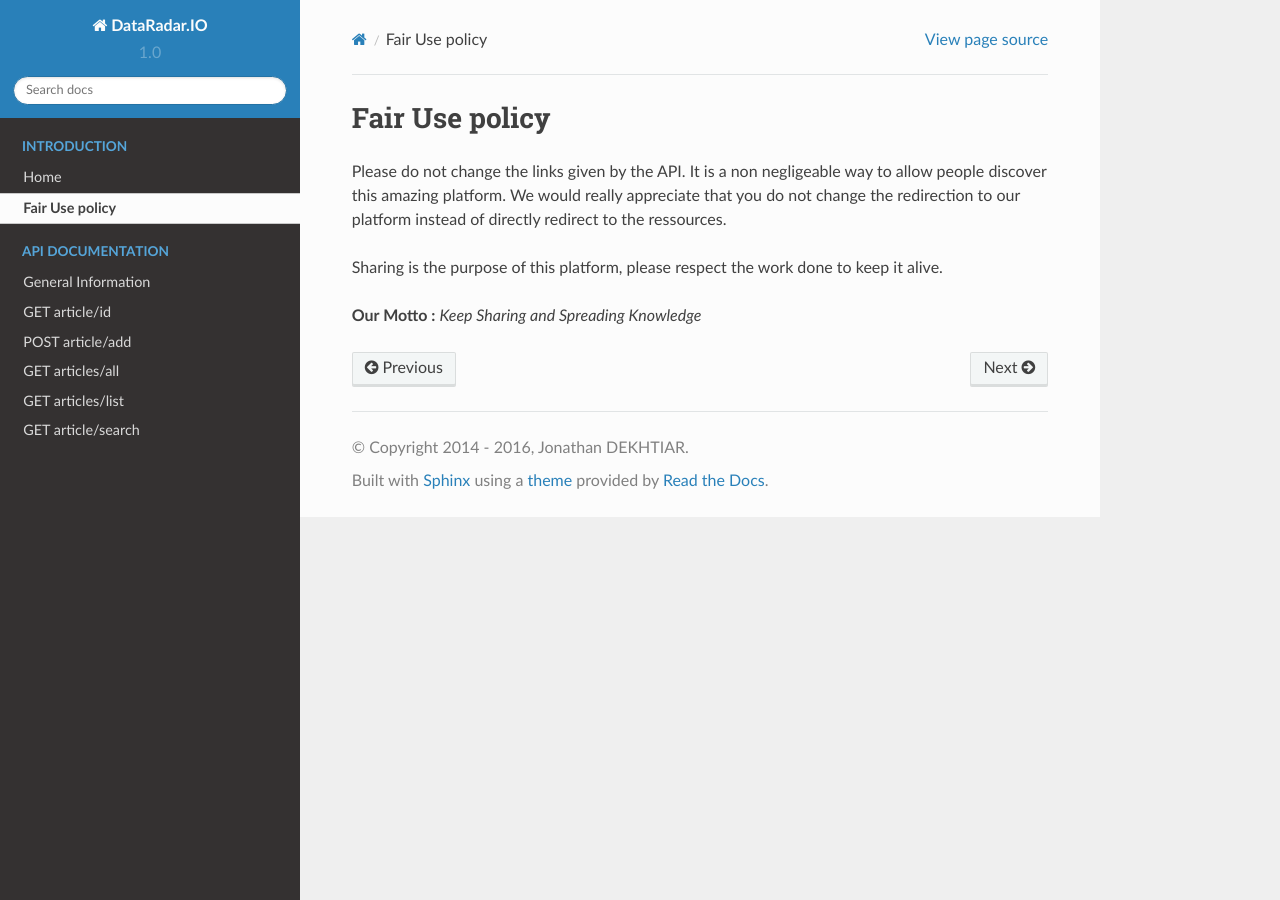
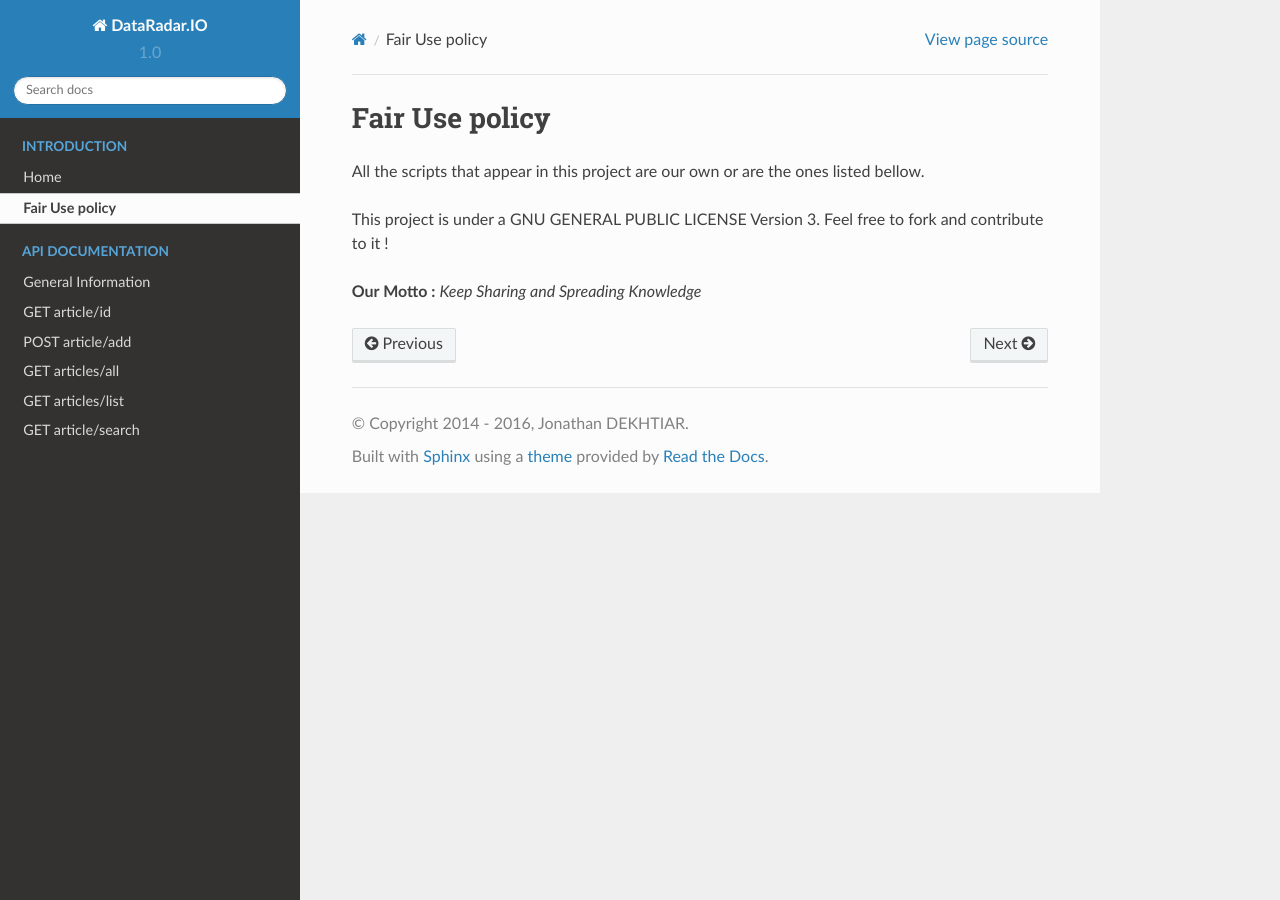
Before and after one commit to kahihia/Django-SecurityAPI, a Sphinx documentation site: the page built from source/fair_use.rst, in a window 1280 px wide. Built offline with Sphinx 7.4.7 and the Read the Docs theme 2.0.0, drawn with Linux system fonts in a browser that asks for light colours.

Commit message:
Updating the doc a bit -- Fair Use Policy

```diff
--- a/source/fair_use.rst
+++ b/source/fair_use.rst
@@ -1,15 +1,9 @@
-.. DataRadar.IO API documentation master file, created by
-   sphinx-quickstart on Mon Apr 12 23:44:02 2016.
-   You can adapt this file completely to your liking, but it should at least
-   contain the root `toctree` directive.
-
 Fair Use policy
 ===============
 
-Please do not change the links given by the API. It is a non negligeable way to allow
-people discover this amazing platform. We would really appreciate that you do not change
-the redirection to our platform instead of directly redirect to the ressources.
+All the scripts that appear in this project are our own or are the ones listed bellow.
 
-Sharing is the purpose of this platform, please respect the work done to keep it alive.
+
+This project is under a GNU GENERAL PUBLIC LICENSE Version 3. Feel free to fork and contribute to it !
 
 **Our Motto :** *Keep Sharing and Spreading Knowledge*
```
